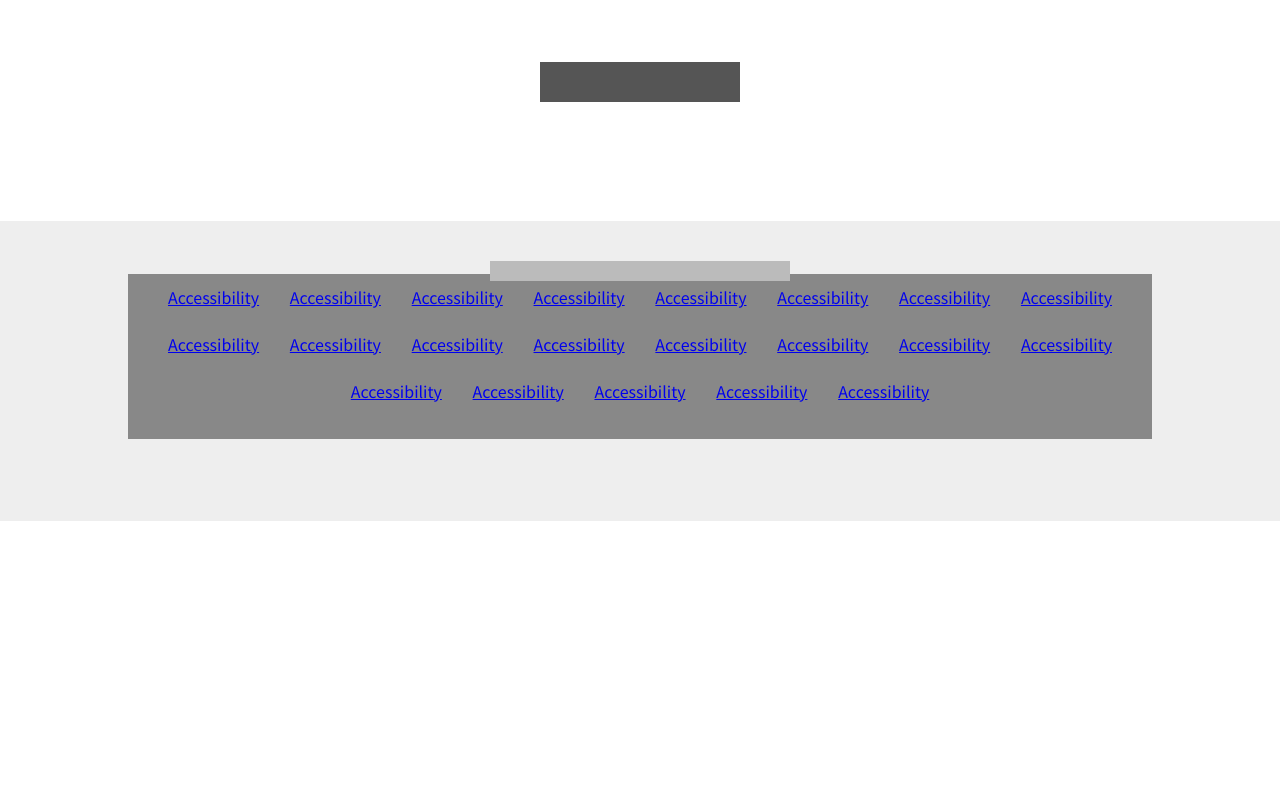
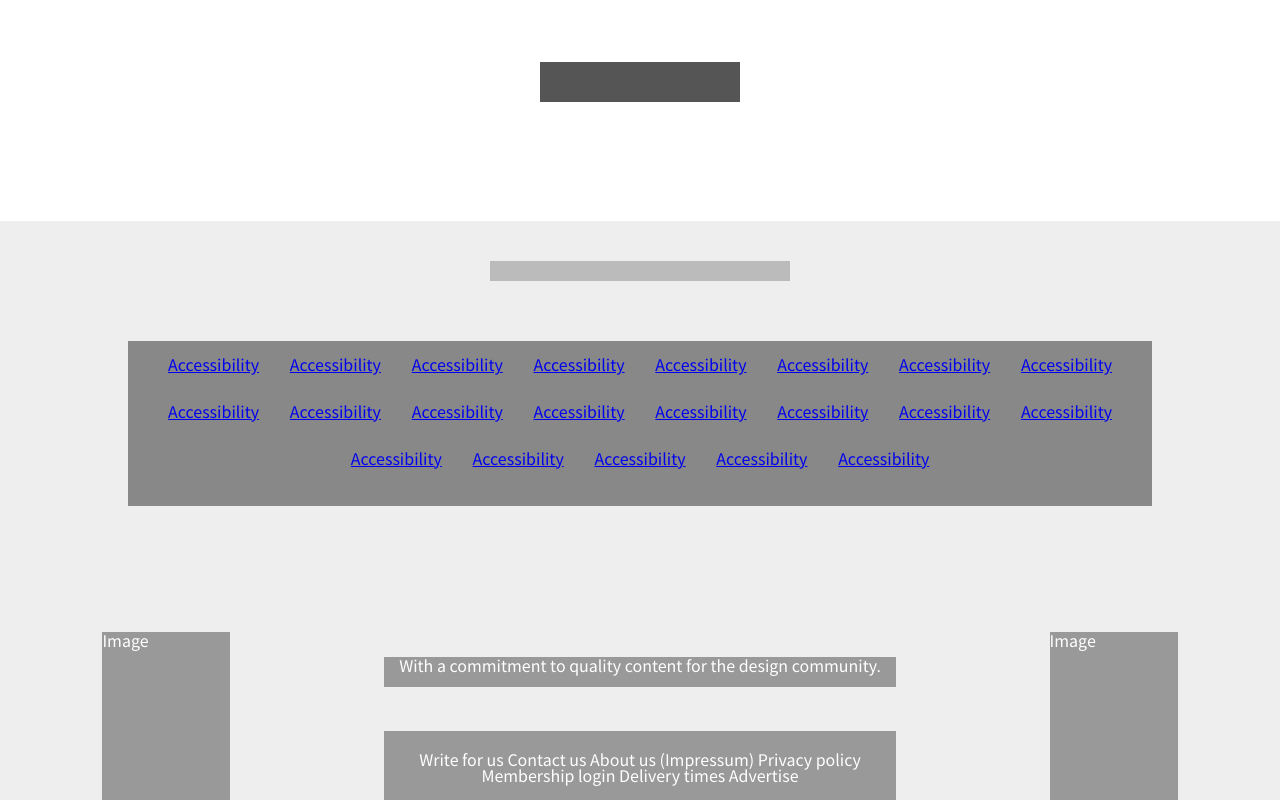
Before and after one commit to ricardovaltierra/design-teardown, a plain HTML site: page index.html in a window 1280 px wide. Shown: the part 6276-7076 px from the top of the page. Before the commit the page ends 6797 px from the top, so only its background shows below. Drawn offline with Linux system fonts and the light colour scheme.

Commit message:
finish the html, css and update the reademe.md

```diff
--- a/css/style.css
+++ b/css/style.css
@@ -343,7 +343,6 @@ body {
 
 footer {
   background-color: #eee;
-  height: 300px;
 }
 
 .magazine-topics {
@@ -360,6 +359,8 @@ footer {
   background-color: #888;
   margin: auto;
   padding-bottom: 25px;
+  margin-top: 100px;
+  margin-bottom: 100px;
 }
 
 .footer-links ul {
@@ -373,3 +374,36 @@ footer {
   margin: 1.5%;
   text-align: center;
 }
+
+.footer-end {
+  display: flex;
+  width: 100%;
+}
+
+.footer-img{
+  background-color: #999;
+  width: 15%;
+  margin: 2% 8%;
+}
+
+.footer-text {
+  display: block;
+  width: 60%;
+  margin: 4%;
+}
+
+.footer-title {
+  height: 30px;
+  margin-bottom: 44px;
+  width: 100%;
+  background-color: #999;
+  text-align: center;
+}
+
+.footer-p {
+  text-align: center;
+  height: 55%;
+  width: 100%;
+  background-color: #999;
+  padding-top: 20px;
+}
--- a/index.html
+++ b/index.html
@@ -156,9 +156,9 @@
             <div class="item">
                 <div class="photo">photo</div>
                 <article>
-                    <span class="up-txt">Comment date</span>
-                    <span class="mi-txt"><h3>The name of the one in the photo</h3></span>
-                    <span class="bo-txt"><p>The comment of the one in the photo</p></span>
+                    <div class="up-txt">Comment date</div>
+                    <div class="mi-txt"><h3>The name of the one in the photo</h3></div>
+                    <div class="bo-txt"><p>The comment of the one in the photo</p></div>
                 </article>
             </div>
             <div class="item">
@@ -293,6 +293,20 @@
 
             </ul>
         </div>
+
+
+        <div class="footer-end">
+            <div class="footer-img">Image
+            </div>
+            <div class="footer-text">
+                <div class="footer-title">With a commitment to quality content for the design community.</div>
+                <div class="footer-p">Write for us Contact us About us (Impressum) Privacy policy Membership login Delivery times Advertise</div>
+            </div>
+
+            <div class="footer-img">Image
+            </div>
+        </div>
+
     </footer>
 
 
```
Also changed, not shown: 1 other file.
